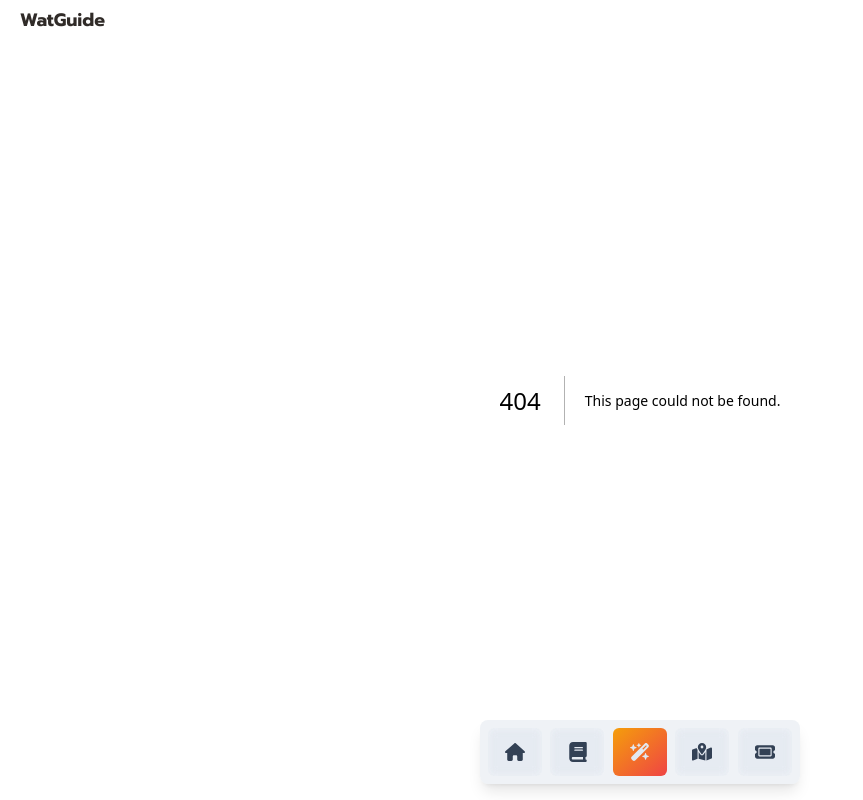
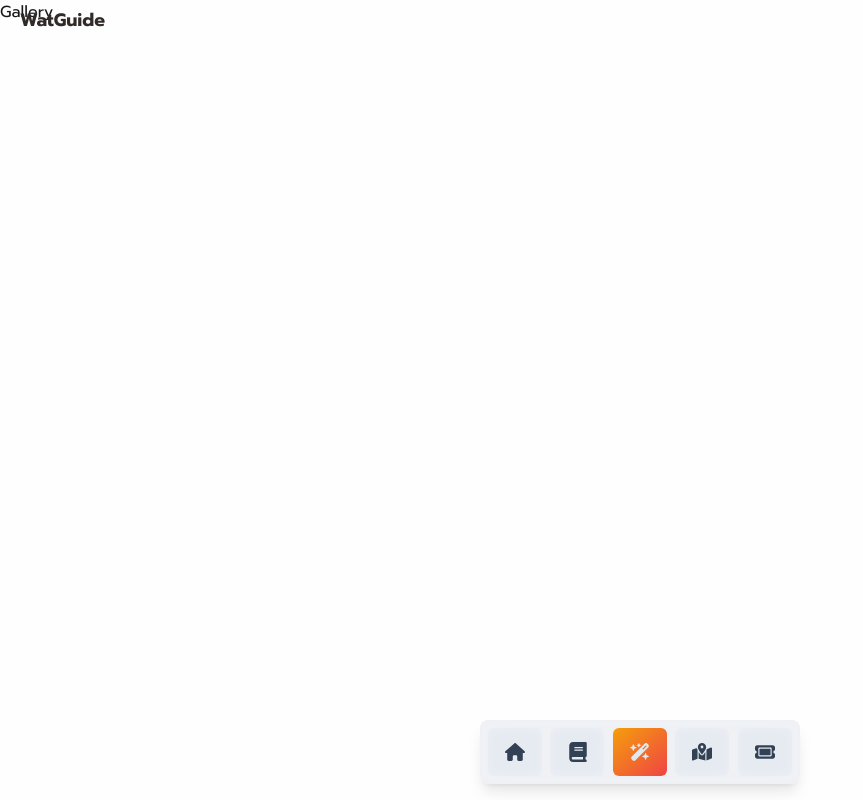
Before and after one commit to FeiZGe/WatGuide-web, a Next.js app: page /gallery in a window 1280 px wide. Before the commit this address had no page. Shown: the whole page, without its empty margins (0-863 px from the left). Built offline with nearby package versions, Linux system fonts and the light colour scheme.

Commit message:
Create: Gallery page

```diff
--- /dev/null
+++ b/app/gallery/page.tsx
@@ -0,0 +1,11 @@
+import React from 'react'
+
+const Gallery = () => {
+  return (
+    <div>
+      Gallery
+    </div>
+  )
+}
+
+export default Gallery
```
